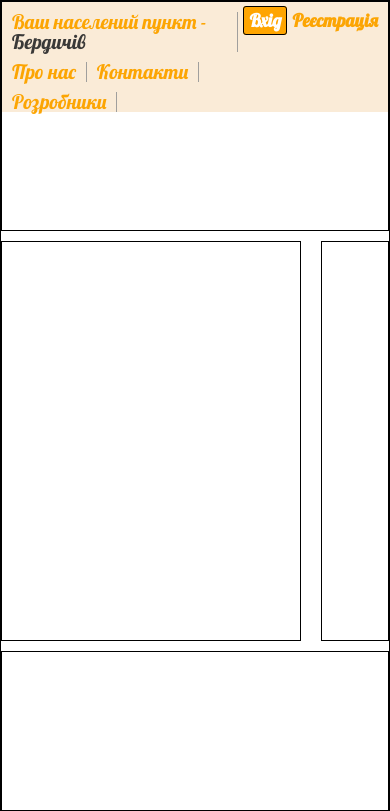
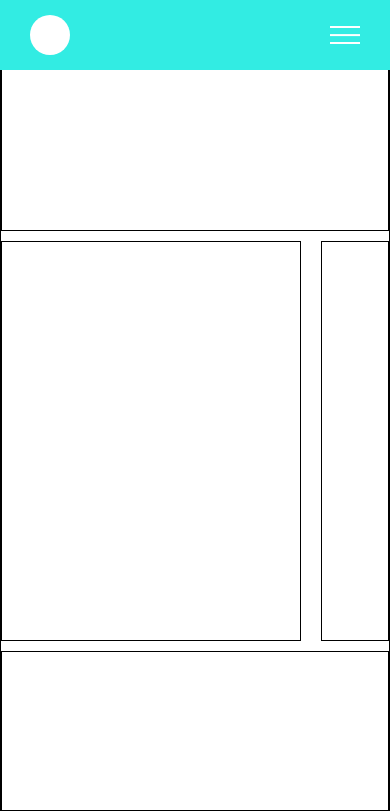
Before and after one commit to Yura-Po/first_req, a PHP site: page / in a window 390 px wide. Shown: the top 811 px of the page. Run offline with PHP 8.4, Linux system fonts and the light colour scheme.

Commit message:
Created a burger menu ^_^

```diff
--- a/css/style.css
+++ b/css/style.css
@@ -1,4 +1,8 @@
 /* font-family: 'Roboto', sans-serif; */
+body._lock{
+    overflow: hidden;
+}
+
 .block-body{
   max-width: 1680px;
   height: auto;
@@ -31,16 +35,6 @@
     border: 1px solid black;
 }
 
-.header-top-block{
-    max-width: 1680px;
-    min-height: 37px;
-
-    background: #faebd7;
-    display: flex;
-    flex-direction: row;
-    justify-content:space-between;
-}
-
 .block-footer{
     max-width: 1680px;
     min-height: 160px;
@@ -48,55 +42,245 @@
     border: 1px solid black;
 }
 
-.header-top-menu li{
-float: left;
-font-family: 'Lobster', sans-serif;
-font-size: 20px;
-margin: 10px 0px 0px 0px;
-padding: 0px 10px 0px 10px;
-color: #fca503;
-border-right: 1px solid #a09f9d;
+.header{
+    position: fixed;
+    top: 0;
+    left: 0;
+    width: 100%;
+    z-index: 10;
+    background: #32ece3;
 }
 
-.header-top-menu a{
-    color: #fca503;
+.header__container{
+    max-width: 1200px;
+    margin: 0 auto;
+    display: flex;
+    padding: 0px 30px;
+    align-items: center;
+    justify-content: space-between;
+    min-height: 70px;
 }
 
-.header-top-menu a:hover{
-    color: #a09f9d;
-    border-bottom: 1px  dashed #a09f9d;
+.header__logo{
+    border-radius: 50%;
+    background: #fff;
+    position: relative;
+    z-index: 5;
+    width: 40px;
+    height: 40px;
 }
 
-.header-top-menu span {
-    color: #3a3938;
+.menu__icon{
+    display: none;
 }
 
-.reg-auth-title{
-    font-family: 'Lobster', sans-serif;
-    font-weight:bolder;
-    font-size: 18px;
-    margin: 10px 10px 0px 0px;
+.menu__list > li{
+    position: relative;
+    margin: 0px 0px 0px 20px;
 }
 
-.reg-auth-title a.top-auth{
-margin: 5px;
-padding: 2px 5px;
-border: 1px solid black;
-background: orange;
+.menu__link{
    color: #fff;
-border-radius: 3px;
+   font-size: 18px;
 }
 
-.reg-auth-title a.top-auth:hover{
-    background: rgb(243, 185, 78);
-    color: #202020;
+.menu__link:hover{
+    color: #b6b6b6;
 }
 
- .reg-auth-title a.top-auth-reg{
-    color: #fca503;
+.menu__sub-list{
+    position: absolute;
+    top: 100%;
+    right: 0;
+    background-color: #09afa7;
+    padding: 15px;
+    min-width: 135px;
 }
 
- .reg-auth-title a.top-auth-reg:hover{
+.menu__sub-list li{
+margin: 0px 0px 10px 0px;
+}
 
-    border-bottom: 1px solid #fca503;
+.menu__sub-list li:last-child{
+    margin: 0px;
 }
+
+.menu__sub-link{
+    color: #fff;
+}
+
+.menu__sub-link:hover{
+    color: #b6b6b6;
+}
+
+.menu__arrow{
+    display: none;
+}
+/* ---------------------------------------- */
+body._pc .menu__list >li:hover .menu__sub-list{
+    opacity: 1;
+    visibility: visible;
+    transform: translate(0px, 0px);
+    pointer-events: all;
+}
+
+body._touch .menu__list >li{
+    display: flex;
+   align-items: center;
+}
+
+body._touch .menu__link{
+  flex: 1 1 auto;
+}
+
+body._touch .menu__arrow{
+    display: block;
+    width: 0;
+    height: 0;
+    margin: 0px 0px 0px 5px;
+    transition: transform 0.3s ease 0s;
+    border-left: 5px solid transparent;
+    border-right: 5px solid transparent;
+    border-top: 10px solid #fff;
+}
+
+body._touch .menu__list >li._active .menu__sub-list{
+    opacity: 1;
+    visibility: visible;
+    transform: translate(0px, 0px);
+    pointer-events: all;
+}
+
+body._touch .menu__list >li._active .menu__arrow{
+transform: rotate(-180deg);
+}
+
+/* ---------------------------------------- */
+
+@media (min-width: 767px){
+    .menu__list{
+        display: flex;
+        align-items: center;
+    }
+    .menu__list > li{
+        padding: 10px 0;
+    }
+
+    .menu__sub-list{
+        transform: translate(0px, 10%);
+        opacity: 0;
+        visibility: hidden;
+        pointer-events: none;
+        transition: all 0.3s ease 0s;
+    }
+}
+
+@media (max-width: 767px){
+    .menu__icon{
+        z-index: 5;
+        display: block;
+        position: relative;
+        width: 30px;
+        height: 18px;
+        cursor: pointer;
+    }
+
+    .menu__icon span,
+    .menu__icon::before,
+    .menu__icon::after{
+        left: 0;
+        position: absolute;
+        height: 10%;
+        width: 100%;
+        transition: all 0.3s ease 0s;
+        background: #fff;
+    }
+
+    .menu__icon::before,
+    .menu__icon::after{
+        content: "";
+    }
+
+    .menu__icon::before{
+        top: 0;
+    }
+
+    .menu__icon::after{
+        bottom: 0;
+    }
+
+    .menu__icon span{
+        top: 50%;
+        transform: scale(1) translate(0px, -50%);
+    }
+
+    .menu__icon._active span{
+        transform: scale(0) translate(0px, -50%);
+    }
+
+    .menu__icon._active::before{
+        top: 50%;
+        transform: rotate(-45deg) translate(0px, -50%);
+    }
+
+    .menu__icon._active::after{
+        bottom: 50%;
+        transform: rotate(45deg) translate(0px, 50%);
+    }
+
+    .menu__body{
+       position: fixed;
+       top: 0;
+       left: -100%;
+       width: 100%;
+       height: 100%;
+       background-color: rgba(5, 141, 134, 0.9);
+       padding: 100px 30px 30px 30px;
+       transition: left 0.3s ease 0s;
+       overflow: auto;
+    }
+
+    .menu__body._active{
+       left: 0;
+    }
+
+    .menu__body::before{
+        content: "";
+        position: fixed;
+        width: 100%;
+        top: 0;
+        left: 0;
+        height: 70px;
+        background: #32ece3;
+        z-index: 2;
+    }
+
+    .menu__list > li{
+        flex-wrap: wrap;
+        margin: 0px 0px 30px 0px;
+    }
+
+    .menu__list > li:last-child{
+        margin-bottom: 0;
+    }
+
+    .menu__list > li._active .menu__sub-list{
+        display: block;
+    }
+
+    .menu__link{
+        font-size: 24px;
+    }
+
+    .menu__sub-list{
+        position: relative;
+        flex: 1 1 100%;
+        margin: 20px 0px 0px 0px;
+        display: none;
+    }
+
+    .menu__sub-link{
+        font-size: 20px;
+    }
+
+}
--- a/index.php
+++ b/index.php
@@ -3,17 +3,17 @@
 <head>
     <meta charset="UTF-8">
     <meta name="viewport" content="width=device-width, initial-scale=1.0">
-    <link rel="preconnect" href="https://fonts.googleapis.com">
+    <!-- <link rel="preconnect" href="https://fonts.googleapis.com">
 <link rel="preconnect" href="https://fonts.gstatic.com" crossorigin>
-<link href="https://fonts.googleapis.com/css2?family=Lobster&display=swap" rel="stylesheet">
+<link href="https://fonts.googleapis.com/css2?family=Lobster&display=swap" rel="stylesheet"> -->
 <!-- ------------------------------------- -->
-<link rel="preconnect" href="https://fonts.googleapis.com">
+<!-- <link rel="preconnect" href="https://fonts.googleapis.com">
 <link rel="preconnect" href="https://fonts.gstatic.com" crossorigin>
-<link href="https://fonts.googleapis.com/css2?family=Roboto:ital,wght@0,400;0,700;1,400;1,700&display=swap" rel="stylesheet">
+<link href="https://fonts.googleapis.com/css2?family=Roboto:ital,wght@0,400;0,700;1,400;1,700&display=swap" rel="stylesheet"> -->
 <!-- -------------------------------------- -->
     <link href="css/reset.css" rel="stylesheet">
     <link rel="stylesheet" href="css/style.css">
-    <title>Інтернет-застосунок для оренди техніки!</title>
+    <title>Глибинні світи: Веб-дайвінг</title>
 </head>
 <body>
 
@@ -37,5 +37,6 @@
 include("modules/block-footer.php");
 ?>
     </div>
+    <script src="js/add.js"></script>
 </body>
 </html>
--- a/modules/block-header.php
+++ b/modules/block-header.php
@@ -1,10 +1,29 @@
-<div class="header-top-block">
-<ul class="header-top-menu">
-    <li>Ваш населений пункт - <span>Бердичів</span></li>
-    <li><a href="#">Про нас</a></li>
-    <li><a href="#">Контакти</a></li>
-    <li><a href="#">Розробники</a></li>
-</ul>
-
-<p class="reg-auth-title"><a href="" class="top-auth">Вхід</a><a href="" class="top-auth-reg">Реєстрація</a></p>
-</div>
+<header class="header">
+    <div class="header__container">
+        <a href="#" class="header__logo"></a>
+        <div class="header__menu menu">
+            <div class="menu__icon">
+                <span></span>
+            </div>
+            <nav class="menu__body">
+                <ul class="menu__list">
+                    <li>
+                        <a href="" class="menu__link">Послуги</a>
+                        <span class="menu__arrow"></span>
+                        <ul class="menu__sub-list">
+                            <li>
+                            <a href="" class="menu__sub-link">Тур</a>
+                            </li>
+                            <li>
+                            <a href="" class="menu__sub-link">Залишити відгук</a>
+                            </li>
+                        </ul>
+                    </li>
+                    <li><a href="" class="menu__link">Про нас</a></li>
+                    <li><a href="" class="menu__link">Контакти</a></li>
+                    <li><a href="" class="menu__link">Вхід</a></li>
+                </ul>
+            </nav>
+        </div>
+    </div>
+</header>
```
Also changed, not shown: js/add.js (+53 -0 lines). Lines whose indentation alone changed are shown as unchanged.
